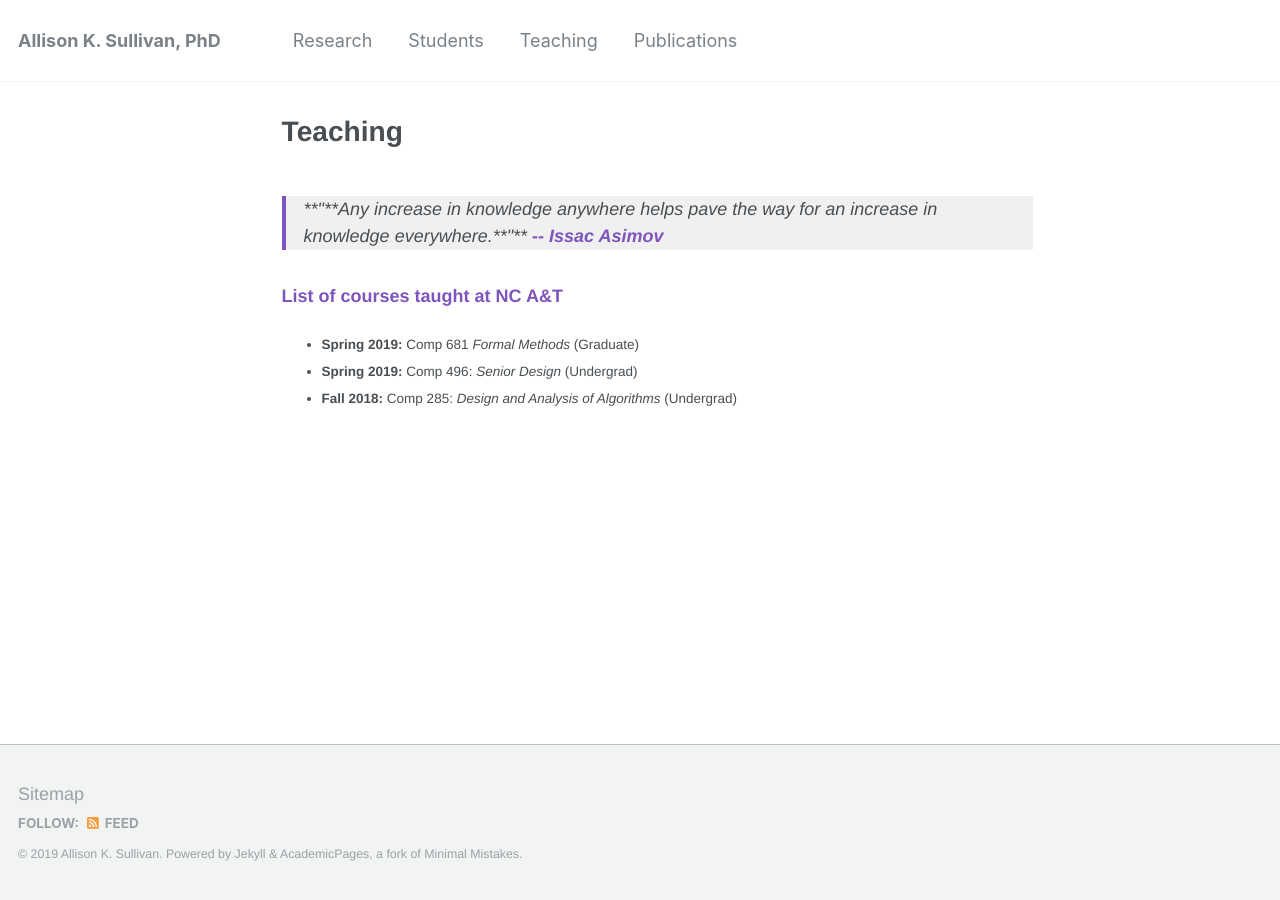
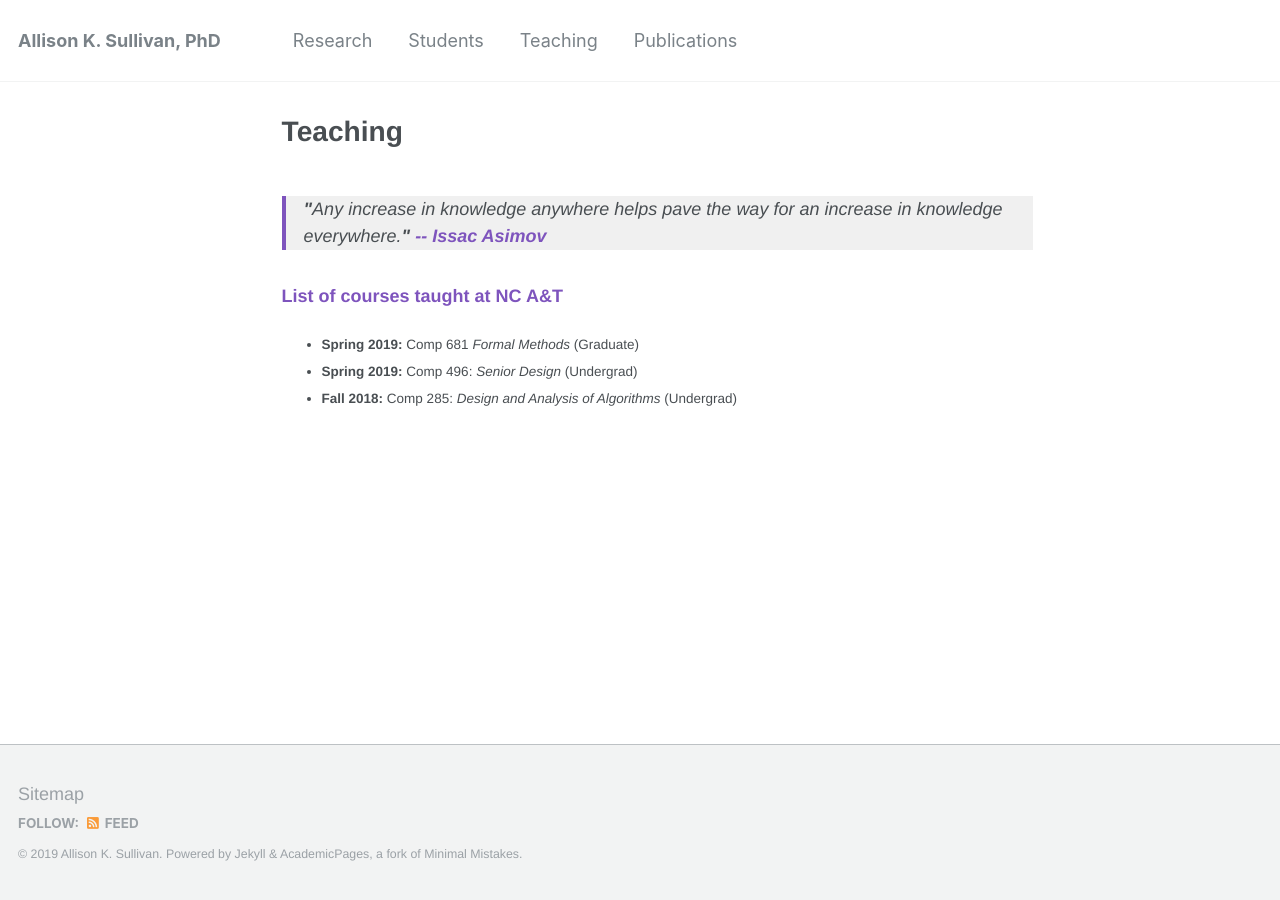
Before and after one commit to Allisonius/allisonius.github.io, a Jekyll site: the page built from _pages/teaching.md, in a window 1280 px wide. Built offline with Jekyll 4.4.1, drawn with Linux system fonts in a browser that asks for light colours.

Commit message:
Update teaching.md

```diff
--- a/_pages/teaching.md
+++ b/_pages/teaching.md
@@ -4,7 +4,7 @@ permalink: /teaching/
 author_profile: false
 ---
 
-> <font size = "4">**"**Any increase in knowledge anywhere helps pave the way for an increase in knowledge everywhere.**"**</font>
+> <font size = "4"><b>"</b>Any increase in knowledge anywhere helps pave the way for an increase in knowledge everywhere.<b>"</b></font>
 >
 >    <font color = "#7e54bd"><b>-- Issac Asimov</b></font>
 
```
